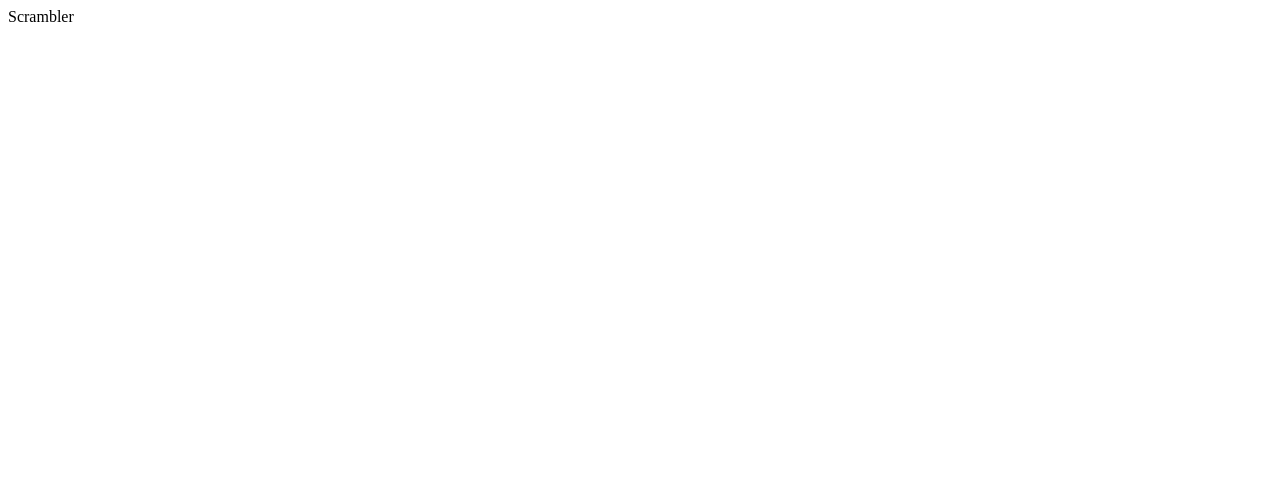
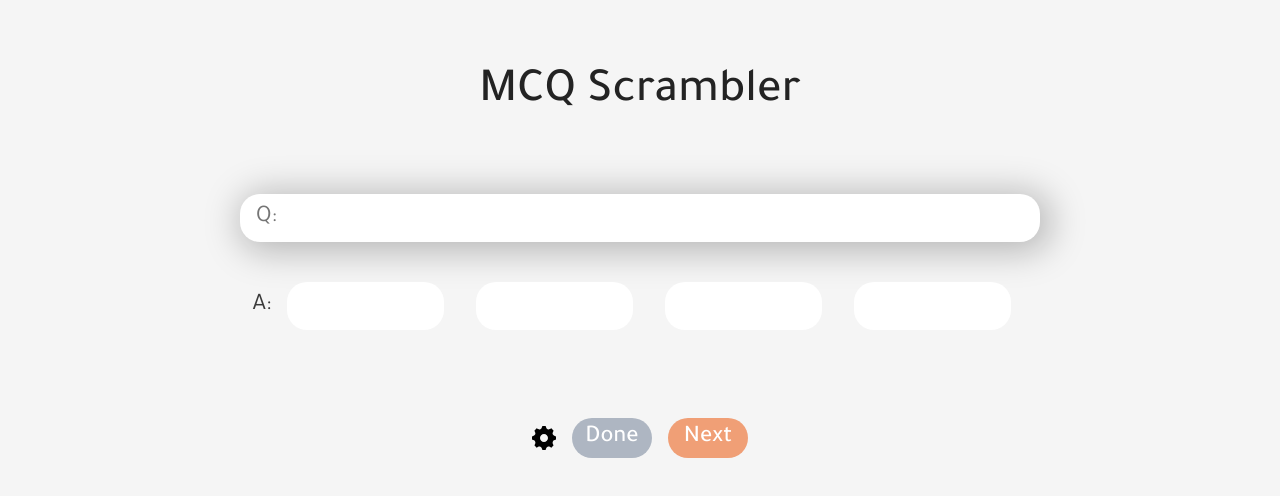
Before and after one commit to reduan2660/scrambler, a plain HTML site: page index.html in a window 1280 px wide. Drawn offline with Linux system fonts and the light colour scheme.

Commit message:
front first

```diff
--- a/index.html
+++ b/index.html
@@ -4,10 +4,32 @@
     <meta charset="UTF-8">
     <meta name="viewport" content="width=device-width, initial-scale=1.0">
     <title>MCQ Scrambler</title>
+    <link rel="preconnect" href="https://fonts.gstatic.com">
+    <link href="https://fonts.googleapis.com/css2?family=Tajawal:wght@200;300;400;500;700;800;900&display=swap" rel="stylesheet">
     <link rel="stylesheet" href="style/style.css">
+    <script src="script/data.js" defer></script>
     <script src="script/app.js" defer></script>
 </head>
 <body>
-    Scrambler
+
+        <div id="title">MCQ Scrambler</div>
+        <div id="input-sec">
+            <div id="ques">
+                <input type="text" placeholder="Q:" id="question">
+            </div>
+            <div id="ans">
+                <p>A:</p>
+                <input type="text" id="ans1">
+                <input type="text" id="ans2">
+                <input type="text" id="ans3">
+                <input type="text" id="ans4">
+            </div>
+        </div>
+        <div id="submit-sec">
+            <div id="setting"><svg xmlns="http://www.w3.org/2000/svg" width="24" height="24" viewBox="0 0 24 24"><path d="M24 13.616v-3.232c-1.651-.587-2.694-.752-3.219-2.019v-.001c-.527-1.271.1-2.134.847-3.707l-2.285-2.285c-1.561.742-2.433 1.375-3.707.847h-.001c-1.269-.526-1.435-1.576-2.019-3.219h-3.232c-.582 1.635-.749 2.692-2.019 3.219h-.001c-1.271.528-2.132-.098-3.707-.847l-2.285 2.285c.745 1.568 1.375 2.434.847 3.707-.527 1.271-1.584 1.438-3.219 2.02v3.232c1.632.58 2.692.749 3.219 2.019.53 1.282-.114 2.166-.847 3.707l2.285 2.286c1.562-.743 2.434-1.375 3.707-.847h.001c1.27.526 1.436 1.579 2.019 3.219h3.232c.582-1.636.75-2.69 2.027-3.222h.001c1.262-.524 2.12.101 3.698.851l2.285-2.286c-.744-1.563-1.375-2.433-.848-3.706.527-1.271 1.588-1.44 3.221-2.021zm-12 2.384c-2.209 0-4-1.791-4-4s1.791-4 4-4 4 1.791 4 4-1.791 4-4 4z"/></svg></div>
+            <button id="done">Done</button>
+            <button id="next">Next</button>
+        </div>
+
 </body>
 </html>
--- a/script/app.js
+++ b/script/app.js
@@ -0,0 +1,22 @@
+const ANS1 = document.getElementById("ans1");
+const ANS2 = document.getElementById("ans2");
+const ANS3 = document.getElementById("ans3");
+const ANS4 = document.getElementById("ans4");
+const QUESTION = document.getElementById("question")
+const addBtn = document.getElementById("next");
+
+let scramble_mcq = 1;
+
+addBtn.addEventListener("click", function(){
+
+
+    let data = {
+        q : QUESTION.value,
+        a1 : ANS1.value,
+        a2 : ANS2.value,
+        a3 : ANS3.value,
+        a4 : ANS4.value,
+    }
+    ara.push(data);
+    console.log(ara);
+})
--- /dev/null
+++ b/script/data.js
@@ -0,0 +1,3 @@
+let ara = [
+
+]
--- a/style/style.scss
+++ b/style/style.scss
@@ -0,0 +1,98 @@
+* {
+  margin: 0%;
+  padding: 0%;
+  box-sizing: border-box;
+  //   font-size: 62.5%;
+  font-family: "Tajawal", sans-serif;
+}
+
+body {
+  background-color: whitesmoke;
+}
+#title {
+  margin-top: 4rem;
+  font-size: 3rem;
+  font-weight: 500;
+  color: #232323;
+  text-align: center;
+}
+
+#input-sec {
+  display: flex;
+  flex-direction: column;
+  justify-content: center;
+  align-items: center;
+
+  margin: 3rem;
+
+  #ques input {
+    margin: 1.5rem;
+    width: 50rem;
+    height: 3rem;
+    font-size: 1.5rem;
+
+    box-shadow: 5px 4px 35px 6px rgba(0, 0, 0, 0.25);
+    // border: 1px solid black;
+    border: none;
+    border-radius: 20px;
+    text-indent: 16px;
+  }
+  #ans {
+    display: flex;
+    flex-direction: row;
+    flex-wrap: wrap;
+    justify-content: center;
+    align-items: center;
+
+    font-size: 1.5rem;
+    color: #3a3a3a;
+    input {
+      margin: 1rem 1rem;
+      height: 3rem;
+      //   border: 1px solid black;
+      border: none;
+      border-radius: 20px;
+      text-indent: 15px;
+      font-size: 1rem;
+    }
+  }
+}
+
+#submit-sec {
+  display: flex;
+  flex-direction: row;
+  justify-content: center;
+  align-items: center;
+  margin: 4.5rem;
+  #setting {
+    display: flex;
+    flex-direction: row;
+    align-items: center;
+    justify-content: center;
+  }
+
+  button {
+    margin: 0 0 0 1rem;
+    border-radius: 20px;
+    border: none;
+
+    width: 5rem;
+    height: 2.5rem;
+    color: white;
+    font-size: 1.5rem;
+    font-weight: 500;
+  }
+
+  #done {
+    background-color: #aeb6c2;
+    cursor: pointer;
+  }
+  #next {
+    background-color: #f09f76;
+    cursor: cell;
+  }
+  #next:hover,
+  #done:hover {
+    filter: saturate(2);
+  }
+}
```
Also changed, not shown: img/setting.svg (added), style/style.css, 2 other files.
